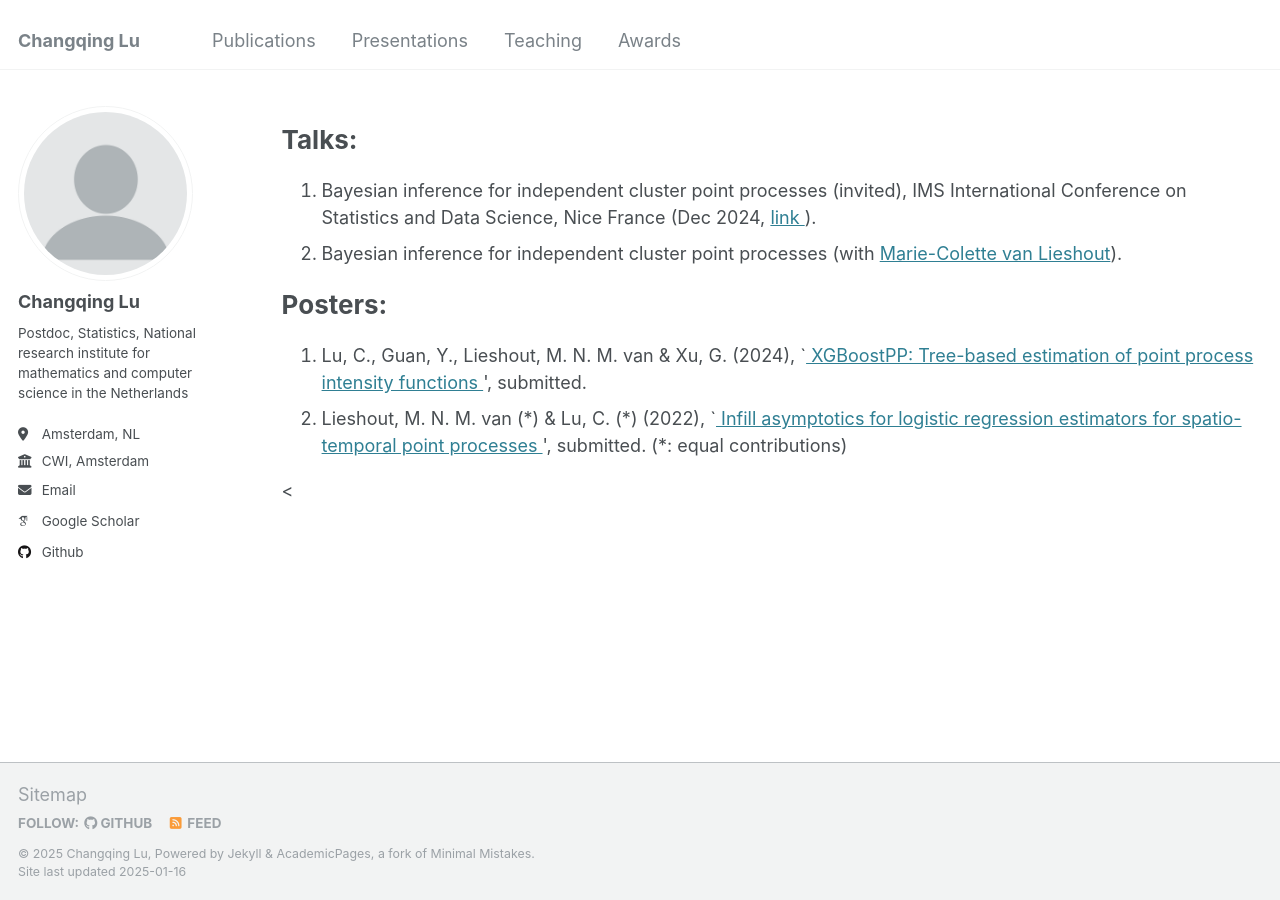
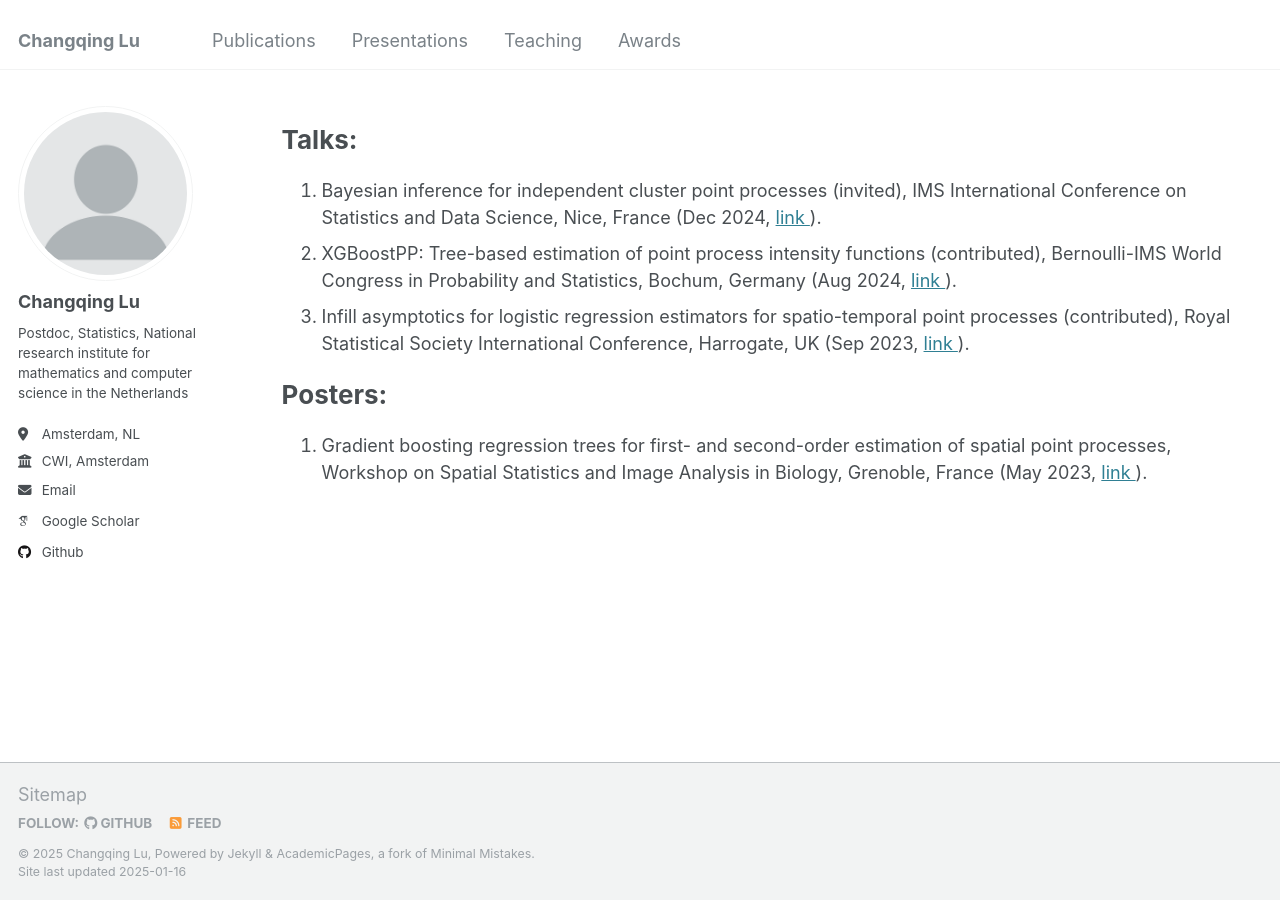
Before and after one commit to Bobby-Lu/Bobby-Lu.github.io, a Jekyll site: the page built from _pages/talks.html, in a window 1280 px wide. Built offline with Jekyll 4.4.1, drawn with Linux system fonts in a browser that asks for light colours; some web fonts are replaced.

Commit message:
Update talks.html

```diff
--- a/_pages/talks.html
+++ b/_pages/talks.html
@@ -12,15 +12,27 @@ author_profile: true
 <div class="talk">
   <ol>
     <li>
-      Bayesian inference for independent cluster point processes (invited), IMS International Conference on Statistics and Data Science, Nice France (Dec 2024,
+      Bayesian inference for independent cluster point processes (invited),
+      IMS International Conference on Statistics and Data Science, Nice, France (Dec 2024,
       <a href="https://sites.google.com/view/ims-icsds2024/">
       link
       </a>).
     </li>
 
     <li>
-      Bayesian inference for independent cluster point processes (with
-      <a href="https://homepages.cwi.nl/~colette/">Marie-Colette van Lieshout</a>).
+      XGBoostPP: Tree-based estimation of point process intensity functions (contributed),
+      Bernoulli-IMS World Congress in Probability and Statistics, Bochum, Germany (Aug 2024,
+      <a href="https://www.bernoulli-ims-worldcongress2024.org">
+      link
+      </a>).
+    </li>
+
+    <li>
+      Infill asymptotics for logistic regression estimators for spatio-temporal point processes (contributed),
+      Royal Statistical Society International Conference, Harrogate, UK (Sep 2023,
+      <a href="https://rss.org.uk/training-events/conference-2023/">
+      link
+      </a>).
     </li>
   </ol>
 </div>
@@ -32,21 +44,11 @@ author_profile: true
 <div class="publication">
   <ol>
     <li>
-      Lu, C., Guan, Y., Lieshout, M. N. M. van & Xu, G. (2024),
-      `<a href="https://arxiv.org/abs/2401.17966">
-        XGBoostPP: Tree-based estimation of point process intensity functions
-      </a>',
-      submitted.
-    </li>
-
-    <li>
-      Lieshout, M. N. M. van (*) & Lu, C. (*) (2022),
-      `<a href="https://arxiv.org/abs/2208.12080">
-        Infill asymptotics for logistic regression estimators for spatio-temporal point processes
-      </a>',
-      submitted. (*: equal contributions)
+      Gradient boosting regression trees for first- and second-order estimation of spatial point processes,
+      Workshop on Spatial Statistics and Image Analysis in Biology, Grenoble, France (May 2023,
+      <a href="https://ssiab15.dyndoc.fr">
+      link
+      </a>).
     </li>
   </ol>
 </div>
-
-<
```
